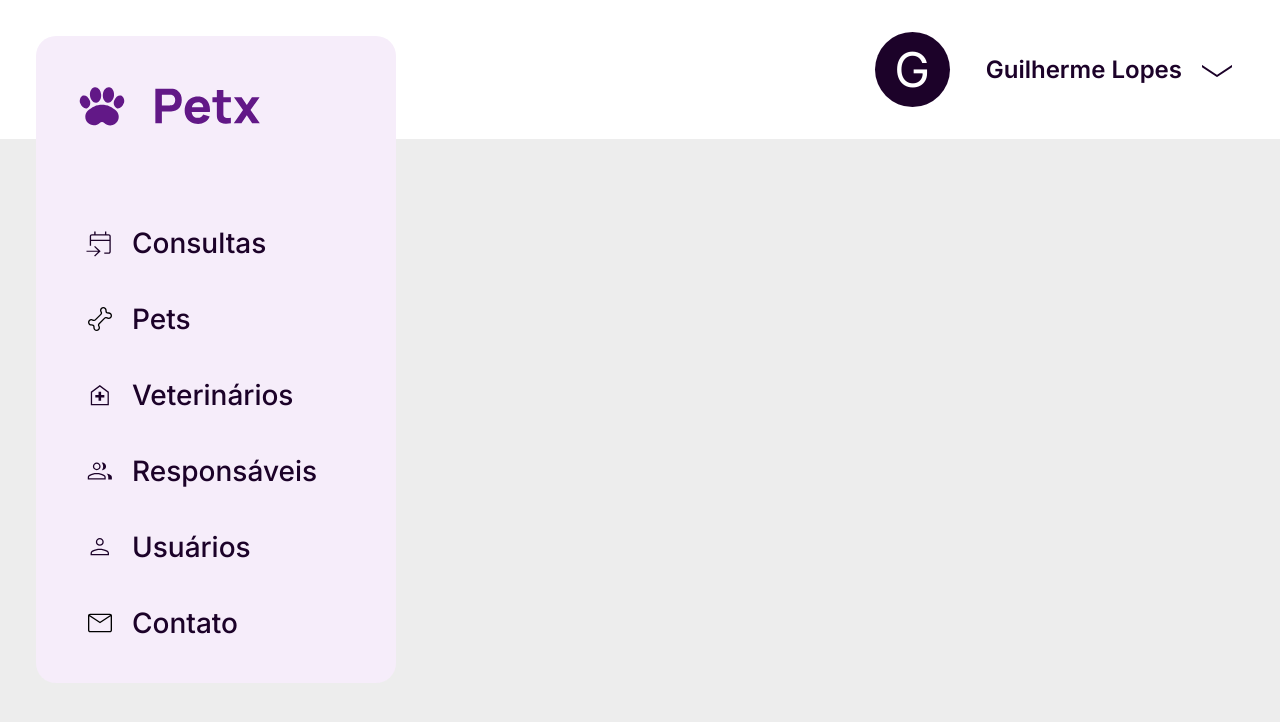
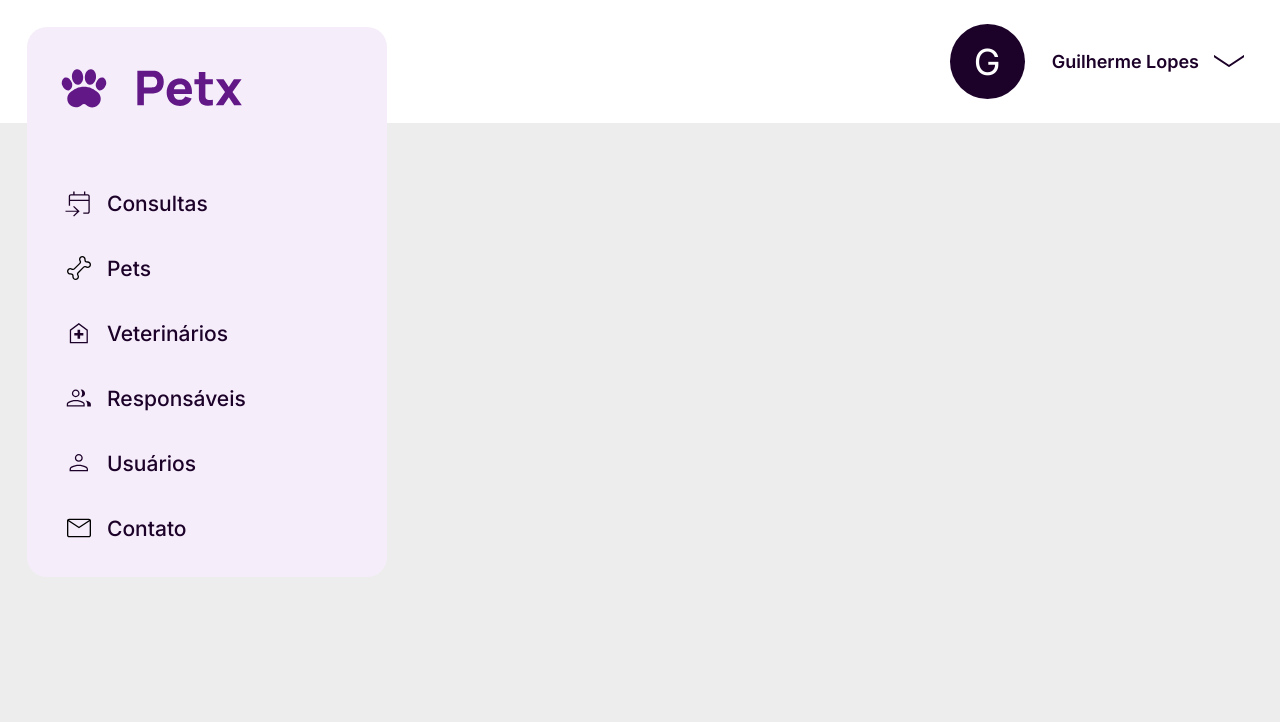
Before and after one commit to gguilhermelopes/petx, a React (Vite) app: page / in a window 1280 px wide. Shown: the top 722 px of the page. Built offline with nearby package versions, Linux system fonts and the light colour scheme.

Commit message:
feat: change base font size to 12px

```diff
--- a/src/index.css
+++ b/src/index.css
@@ -140,3 +140,7 @@ body {
   max-width: 100%;
   background-color: #ededed;
 }
+
+:root {
+  font-size: 12px;
+}
```
